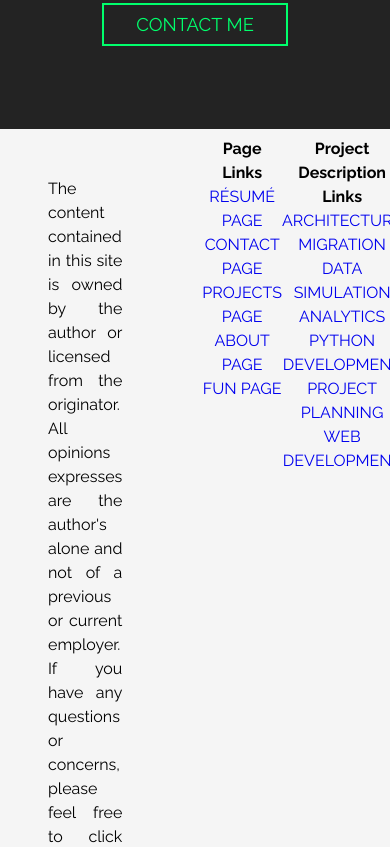
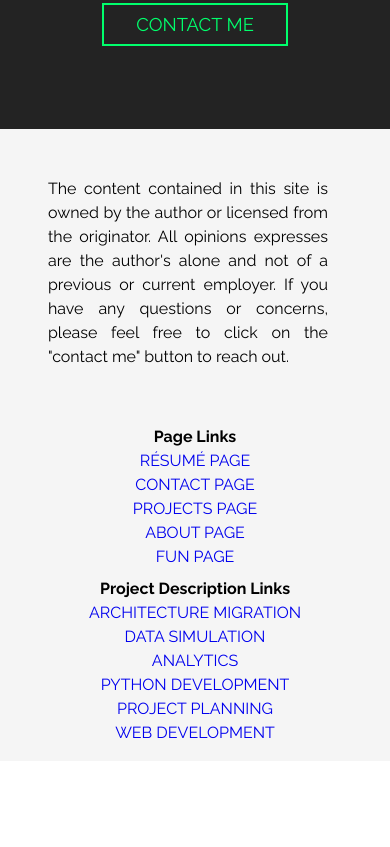
Before and after one commit to rob96753/rob96753.github.io, a website built with Parcel: page index.html in a window 390 px wide. Shown: the part 2197-3044 px from the top of the page. After the commit the page ends 2958 px from the top, so only its background shows below. Built offline with nearby package versions, Linux system fonts and the light colour scheme.

Commit message:
Updated the footer to show rows instead of columns

```diff
--- a/css/styles.css
+++ b/css/styles.css
@@ -679,6 +679,11 @@ nav a:visited{
     background-color: var(--background-color);
   }
 
+  .container-footer {
+    flex-direction: column;
+    text-align: center;
+  }
+
 }
 
 
```
